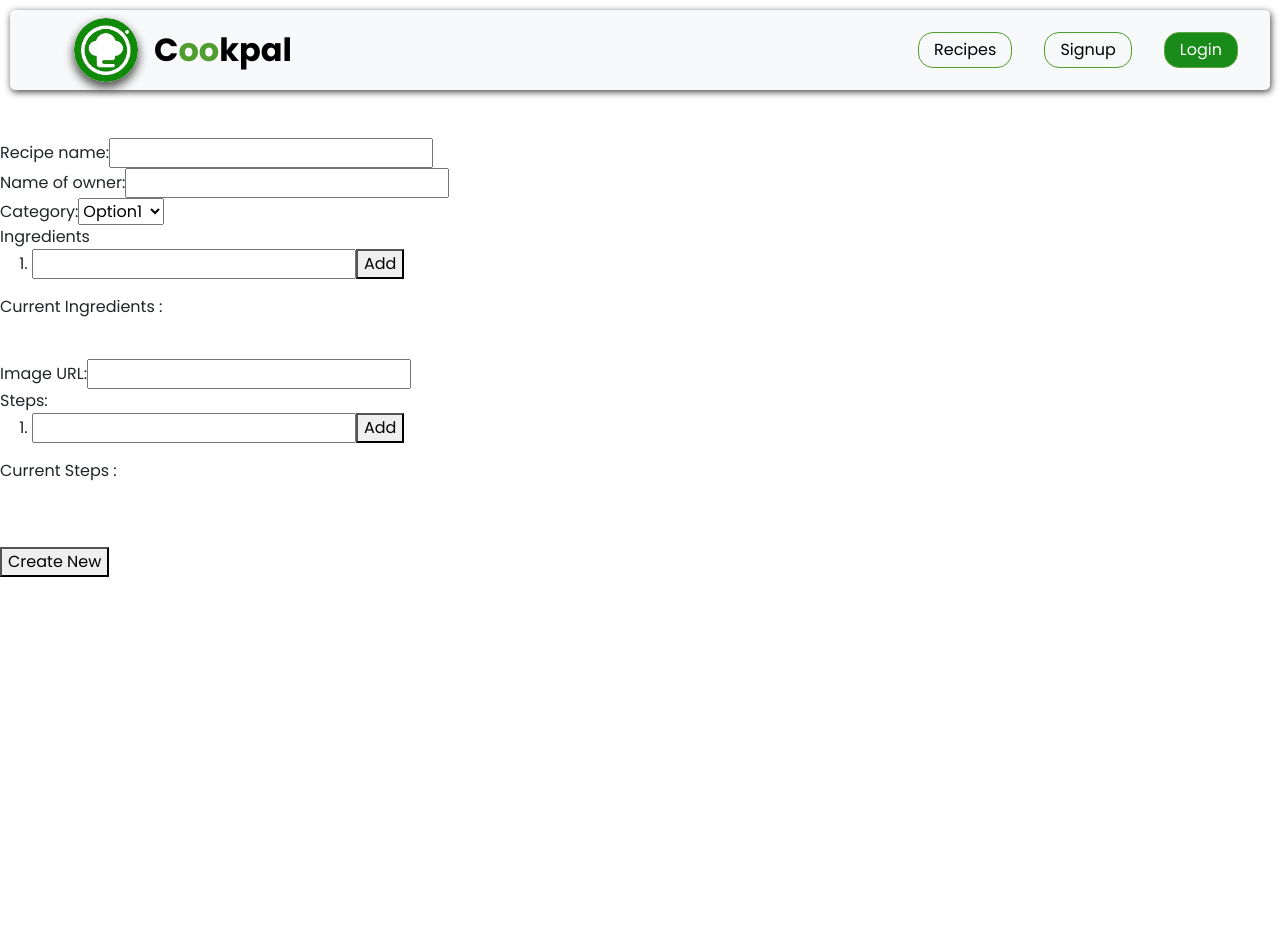
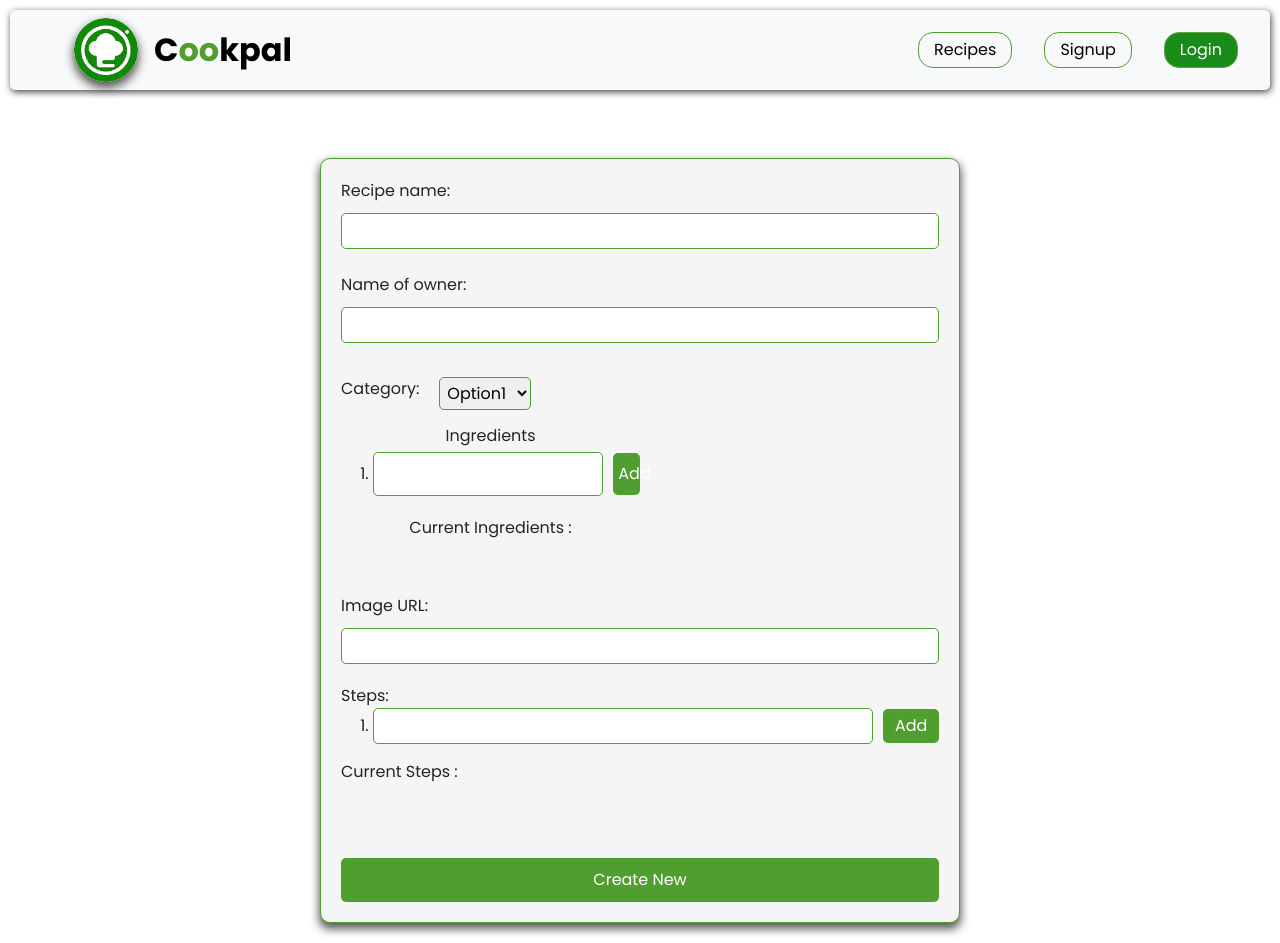
Before and after one commit to rithakith/RecipeApp, a React (Vite) app: page /newrecipe in a window 1280 px wide. Before the commit the page ends 800 px from the top, so only its background shows below. Built offline with nearby package versions, Linux system fonts and the light colour scheme.

Commit message:
chore: Update CreateRecipe form styling and structure ingredients section should have to style again

```diff
--- a/src/pages/CreateRecipe/CreateRecipe.css
+++ b/src/pages/CreateRecipe/CreateRecipe.css
@@ -0,0 +1,134 @@
+.form-container {
+  display: flex;
+  flex-direction: column;
+  justify-content: center;
+  margin: 20px auto;
+  padding: 20px;
+  border: 1px solid #509e2f;
+  box-shadow: 0px 5px 10px 1px rgb(87, 87, 87);
+  border-radius: 10px;
+  background-color: #f5f5f5;
+  width: 50%;
+}
+
+.recipe-name {
+  display: flex;
+  flex-direction: column;
+}
+
+.recipe-name input {
+  padding: 5px;
+  margin-top: 10px;
+  border-radius: 5px;
+  border: 1px solid #509e2f;
+  width: 100%;
+}
+
+.owner-name {
+  display: flex;
+  flex-direction: column;
+  margin-bottom: 10px;
+}
+
+.owner-name input {
+  padding: 5px;
+  margin-top: 10px;
+  border-radius: 5px;
+  border: 1px solid #509e2f;
+  width: 100%;
+}
+
+.category {
+  display: flex;
+  flex-direction: row;
+  margin-bottom: 10px;
+  gap: 20px;
+}
+
+.category select {
+  padding: 3px;
+  border: 1px solid #509e2f;
+  border-radius: 5px;
+}
+
+.ingredients {
+  display: flex;
+  flex-direction: column;
+  margin-bottom: 10px;
+}
+
+.ingredients label {
+  display: flex;
+  align-items: center;
+}
+
+.ingredients label input[type="text"] {
+  margin-right: 10px;
+  padding: 5px;
+  border-radius: 5px;
+  border: 1px solid #509e2f;
+  width: 90%;
+}
+
+.ingredients label button {
+  padding: 5px;
+  background-color: #509e2f;
+  color: white;
+  border: none;
+  border-radius: 5px;
+  cursor: pointer;
+  width: 10%;
+}
+
+.image-url {
+  display: flex;
+  flex-direction: column;
+  margin-bottom: 20px;
+}
+
+.image-url input {
+  padding: 5px;
+  margin-top: 10px;
+  border-radius: 5px;
+  border: 1px solid #509e2f;
+  width: 100%;
+}
+
+.steps {
+  display: flex;
+  flex-direction: column;
+  margin-bottom: 10px;
+}
+
+.steps label {
+  display: flex;
+  align-items: center;
+}
+
+.steps label input[type="text"] {
+  margin-right: 10px;
+  padding: 5px;
+  border-radius: 5px;
+  border: 1px solid #509e2f;
+  width: 90%;
+}
+
+.steps label button {
+  padding: 5px;
+  background-color: #509e2f;
+  color: white;
+  border: none;
+  border-radius: 5px;
+  cursor: pointer;
+  width: 10%;
+}
+
+.create-recipe-btn {
+  padding: 10px;
+  background-color: #509e2f;
+  color: white;
+  border: none;
+  cursor: pointer;
+  width: 100%;
+  border-radius: 5px;
+}
--- a/src/pages/CreateRecipe/CreateRecipe.jsx
+++ b/src/pages/CreateRecipe/CreateRecipe.jsx
@@ -80,8 +80,8 @@ const CreateRecipe = () => {
     <>
       <Navbar />
       <br />
-      <form onSubmit={handleSubmit}>
-      <label>
+      <form className="form-container" onSubmit={handleSubmit}>
+        <label className="recipe-name">
           Recipe name:
           <input
             type="text"
@@ -93,7 +93,7 @@ const CreateRecipe = () => {
           />
         </label>
         <br />
-        <label>
+        <label className="owner-name">
           Name of owner:
           <input
             type="text"
@@ -105,7 +105,7 @@ const CreateRecipe = () => {
           />
         </label>
         <br />
-        <label>
+        <label className="category">
           Category:
           <select
             onChange={(e) => {
@@ -118,7 +118,7 @@ const CreateRecipe = () => {
             <option value="option3">Option3</option>
           </select>
         </label>
-        <div>
+        <div className="ingredients">
           Ingredients
           <ol>
             <li>
@@ -142,7 +142,7 @@ const CreateRecipe = () => {
           })}
         </div>
         <br />
-        <label>
+        <label className="image-url">
           Image URL:
           <input
             type="text"
@@ -153,7 +153,7 @@ const CreateRecipe = () => {
             value={image}
           />
         </label>
-        <div>
+        <div className="steps">
           Steps:
           <ol>
             <li>
@@ -179,6 +179,7 @@ const CreateRecipe = () => {
         <br />
         <br />
         <button
+          className="create-recipe-btn"
           type="submit"
           onClick={() => {
             handleSubmit();
```
